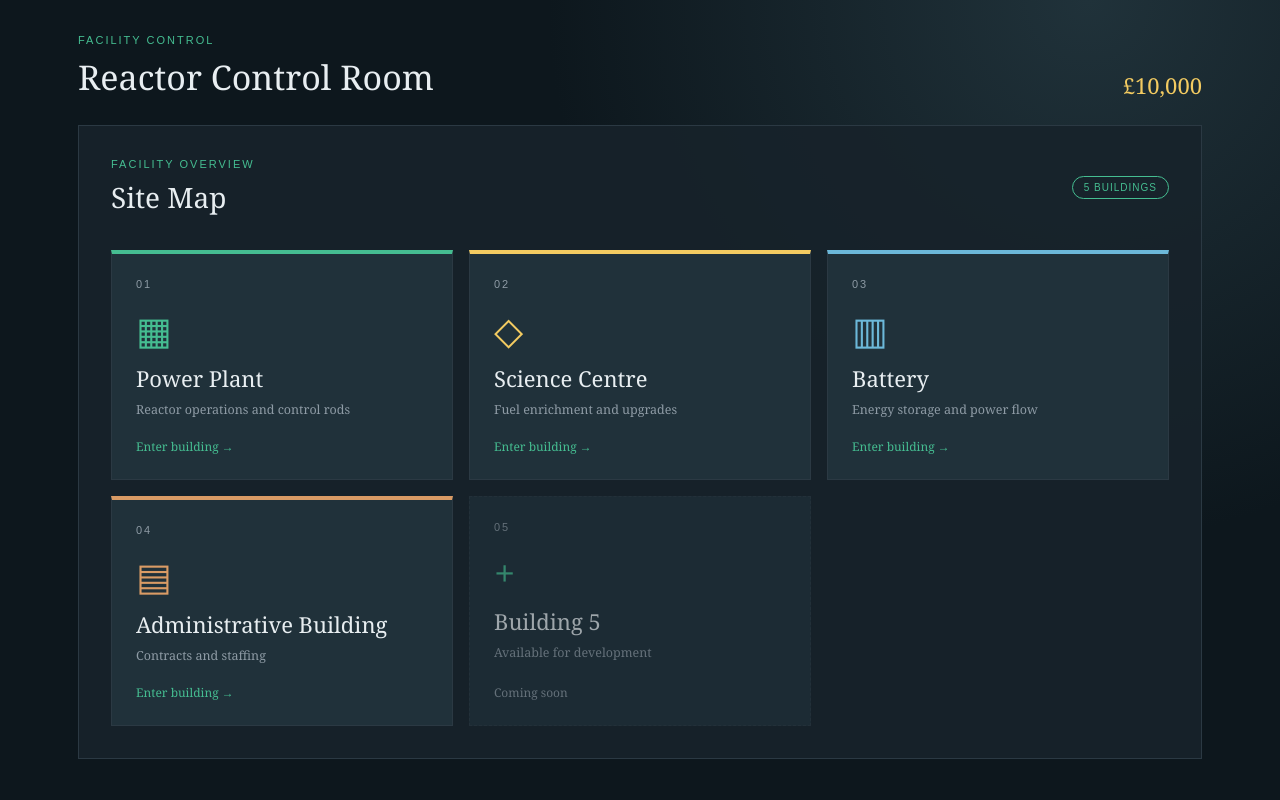
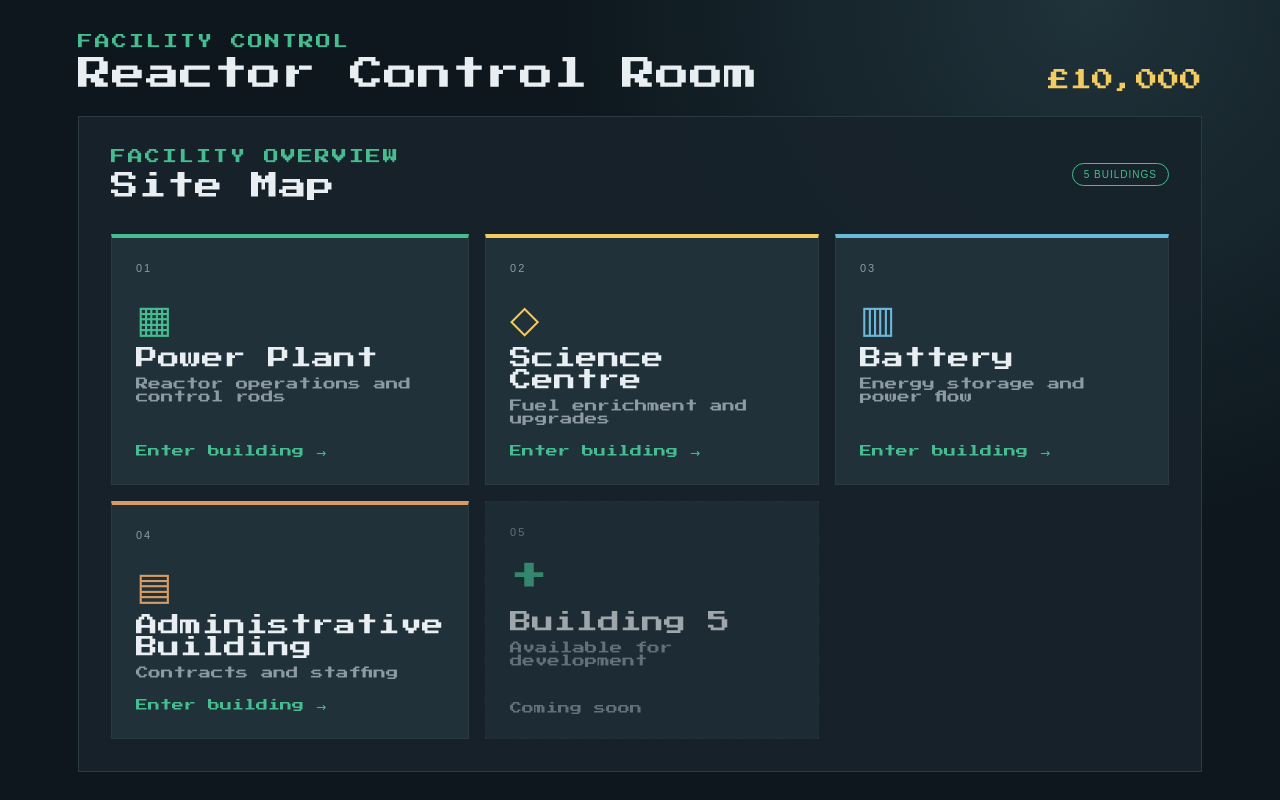
Before and after one commit to RowanPrice/Project, a Flask app: page / in a window 1280 px wide. Run offline with Flask 3, Linux system fonts and the light colour scheme.

Commit message:
fiddling about with fonts

```diff
--- a/static/style.css
+++ b/static/style.css
@@ -11,12 +11,12 @@
 }
 
 * { box-sizing: border-box; }
-body { margin: 0; color: var(--ink); background: radial-gradient(circle at 85% 0%, #20323a 0, var(--bg) 40%); font: 15px Georgia, serif; min-height: 100vh; }
+body { margin: 0; color: var(--ink); background: radial-gradient(circle at 85% 0%, #20323a 0, var(--bg) 40%); font: 15px "Press Start 2P", cursive; min-height: 100vh; }
 button, input { font: inherit; }
 button { cursor: pointer; border: 0; }
 .topbar, main { max-width: 1180px; margin: auto; padding-left: 28px; padding-right: 28px; }
 .topbar { display: flex; align-items: end; justify-content: space-between; padding-top: 34px; padding-bottom: 25px; }
-.eyebrow { color: var(--green); font: 11px Arial, sans-serif; letter-spacing: 2px; margin: 0 0 8px; }
+.eyebrow { color: var(--green); font: inherit; letter-spacing: 2px; margin: 0 0 8px; }
 h1, h2, h3 { margin: 0; font-weight: normal; } h1 { font-size: 34px; } h2 { font-size: 28px; } h3 { font-size: 20px; }
 .money { color: var(--yellow); font-size: 22px; }
 .mode-tabs, .science-tabs { display: flex; gap: 8px; border-bottom: 1px solid var(--line); }
--- a/templates/index.html
+++ b/templates/index.html
@@ -1,6 +1,7 @@
 <!doctype html>
 <html lang="en">
 <head>
+    <link href="https://fonts.googleapis.com/css2?family=Press+Start+2P&display=swap" rel="stylesheet">
     <meta charset="utf-8">
     <meta name="viewport" content="width=device-width, initial-scale=1">
     <title>Reactor Control Room</title>
```
